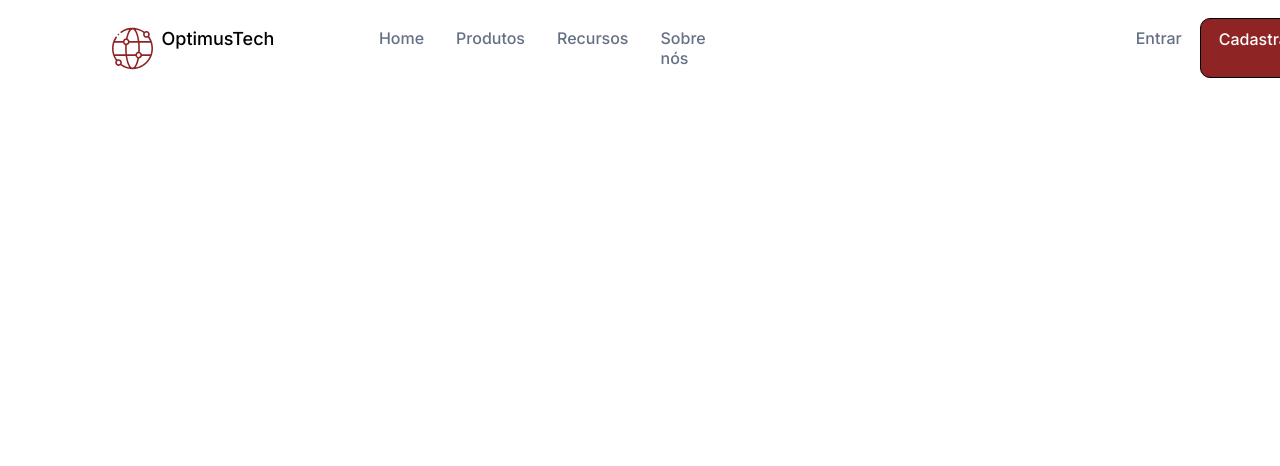
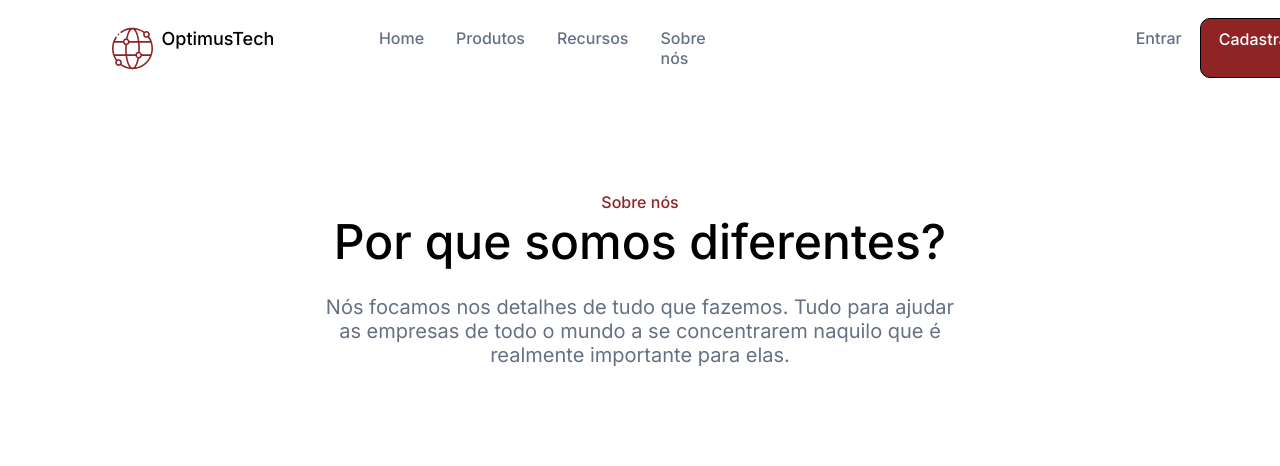
Before and after one commit to MatheusPBrito/PaginaDeContratacao-7daysOfCode, a plain HTML site: page index.html in a window 1280 px wide. Shown: the top 466 px of the page. Drawn offline with Linux system fonts and the light colour scheme.

Commit message:
header-pronto

```diff
--- /dev/null
+++ b/Styles/cabecalho.css
@@ -0,0 +1,26 @@
+.cabecalho {
+	text-align: center;
+	padding: 96px 324px;
+}
+
+.cabecalho span {
+	color: var(--vermelho);
+	font-size: 16px;
+	margin-bottom: 24px;
+	font-family: var(--fonte-principal);
+	font-weight: 500;
+}
+
+h1 {
+	font-size: 48px;
+	margin-bottom: 24px;
+	font-family: var(--fonte-principal);
+	font-weight: 500;
+}
+
+.cabecalho p {
+	color: var(--cinza);
+	font-size: 20px;
+	font-family: var(--fonte-principal);
+	font-weight: 400;
+}
--- a/Styles/header.css
+++ b/Styles/header.css
@@ -1,4 +1,4 @@
-.cabecalho {
+header {
 	display: flex;
 	margin: 18px 80px;
 	font-family: var(--fonte-principal);
--- a/index.html
+++ b/index.html
@@ -9,7 +9,7 @@
 	</head>
 
 	<body>
-		<header class="cabecalho">
+		<header>
 			<div class="logo">
 				<img src="img/worldwide.svg">
 				<p>OptimusTech</p>
@@ -28,5 +28,11 @@
 			</div>
 		</header>
 
+		<section class="cabecalho">
+			<span>Sobre nós</span>
+			<h1>Por que somos diferentes?</h1>
+			<p>Nós focamos nos detalhes de tudo que fazemos. Tudo para ajudar as empresas de todo o mundo a se concentrarem naquilo que é realmente importante para elas.</p>
+		</section>
+
 	</body>
 </html>
--- a/styles.css
+++ b/styles.css
@@ -1,9 +1,11 @@
 @import url(Styles/header.css);
+@import url(Styles/cabecalho.css);
 
 :root {
 	--marrom: #8E2424;
 	--branco: #FFFFFF;
 	--cinza: #667085;
+	--vermelho: #8E2424;
 	--fonte-principal: "Inter", sans-serif;
 }
 
```
